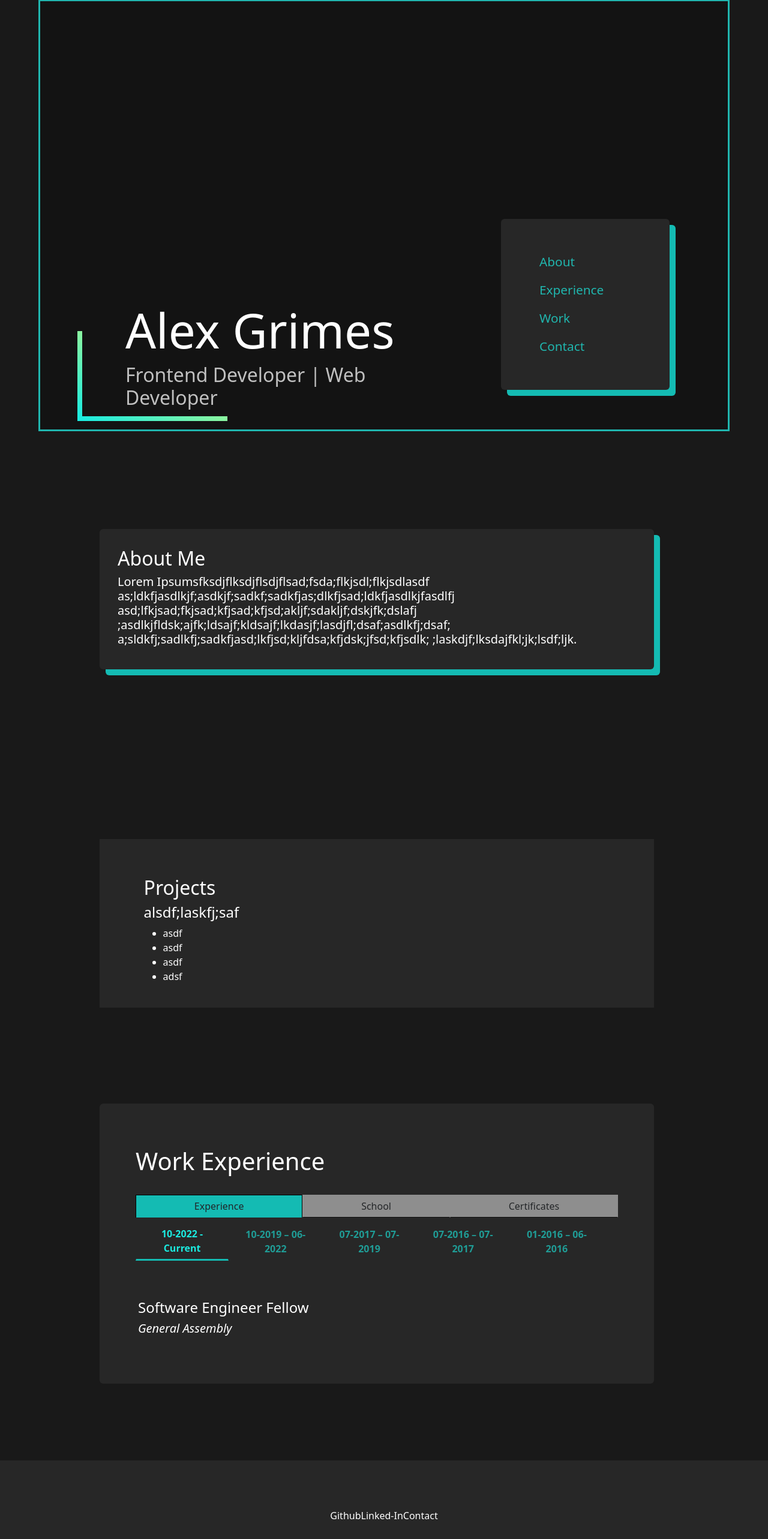
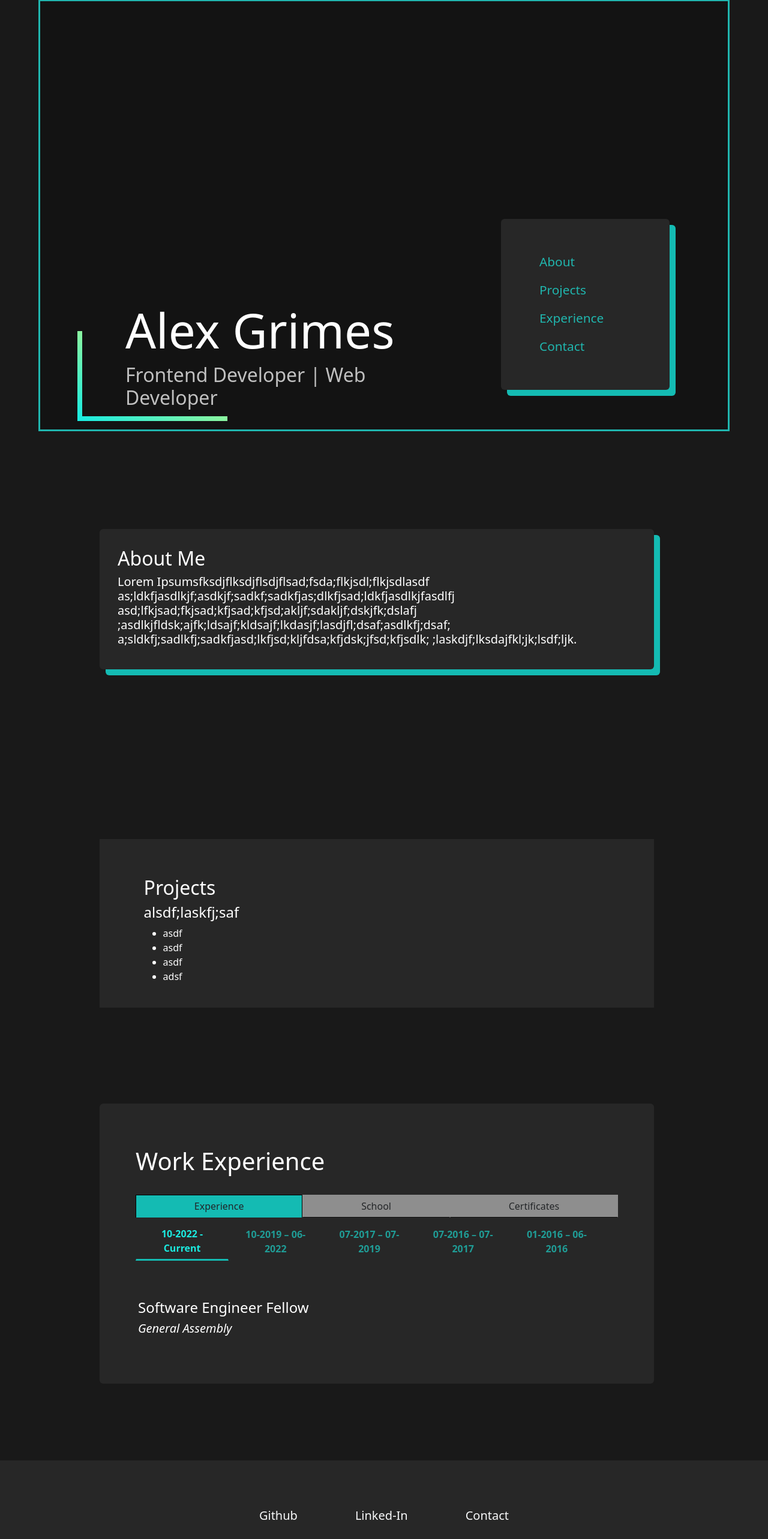
Before and after one commit to agrimes23/porfoliov2_frontend, a React (Create React App) app: page / in a window 1280 px wide. Shown: the part 41-2607 px from the top of the page at 60% size. Built offline with nearby package versions, Linux system fonts and the light colour scheme.

Commit message:
fixed up the footer

```diff
--- a/src/components/Footer.js
+++ b/src/components/Footer.js
@@ -1,4 +1,4 @@
-import useState, { useDebugValue } from 'react'
+import { useState } from 'react'
 
 
 const Footer = () => {
@@ -6,10 +6,10 @@ const Footer = () => {
     return (
         <>
            <footer className="footer text-center">
-                <div>
-                    <a>Github</a>
-                    <a>Linked-In</a>
-                    <a>Contact</a>
+                <div className="d-flex justify-content-center col">
+                    <h5><a className="mx-5 text-light text-decoration-none" href="https://github.com/agrimes23">Github</a></h5>
+                    <h5><a className="mx-5 text-light text-decoration-none" href="https://www.linkedin.com/in/alex-grimes-dev/">Linked-In</a></h5>
+                    <h5><a  className="mx-5 text-light text-decoration-none" href="">Contact</a></h5>
                 </div>
            </footer>
         </>
--- a/src/components/NavBar.js
+++ b/src/components/NavBar.js
@@ -8,8 +8,8 @@ const NavBar = () => {
             <div>
                 <div className="navbar-home d-flex row rounded w-25 p-5">
                     <a className="navbar-link nav-item nav-link m-2 px-2 rounded" href="#aboutme_section">About</a>
+                    <a className="navbar-link nav-item nav-link m-2 px-2 rounded" href="#projects_section">Projects</a>
                     <a className="navbar-link nav-item nav-link m-2 px-2 rounded" href="#work_exp_section">Experience</a>
-                    <a className="navbar-link nav-item nav-link m-2 px-2 rounded" href="#projects_section">Work</a>
                     <a className="navbar-link nav-item nav-link m-2 px-2 rounded" href="#">Contact</a>
                 </div>
             </div>
@@ -26,8 +26,8 @@ const NavBar = () => {
                 <div className="collapse navbar-collapse col-md-6 d-flex justify-content-end px-5" id="navbarNavAltMarkup">
                     <div className="navbar-nav">
                         <a className="nav-item nav-link" href="#aboutme_section">About</a>
+                        <a className="nav-item nav-link" href="#projects_section">Projects</a>
                         <a className="nav-item nav-link" href="#work_exp_section">Experience</a>
-                        <a className="nav-item nav-link" href="#projects_section">Work</a>
                         <a className="nav-item nav-link" href="#">Contact</a>
                     </div>
                 </div>
--- a/src/components/Projects.js
+++ b/src/components/Projects.js
@@ -20,7 +20,6 @@ const Projects = () => {
         <>
             <div className={ isVisible ? "fadeInTop" : ""}>
                 <div id="projects_section" className="project-page mb-5 pb-4 d-flex align-items-center row m-auto w-75">
-                    {/* <a id="projects_section"></a> */}
                     <div ref={domRef}>
                         <h2>Projects</h2>
                         <h4>alsdf;laskfj;saf</h4>
```
